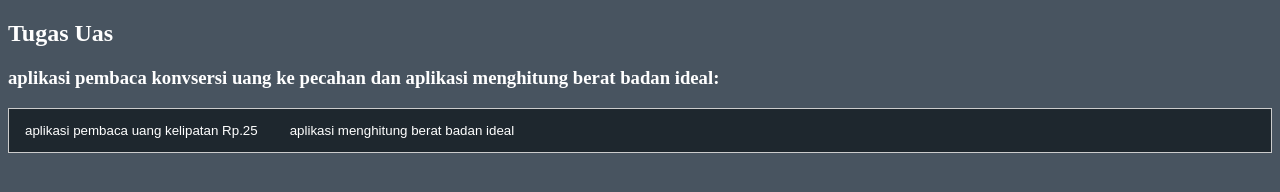
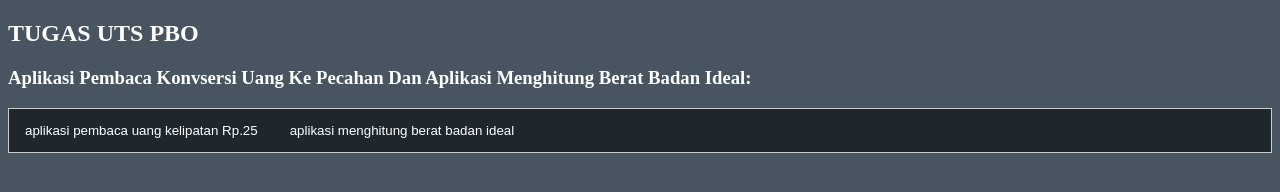
Before and after one commit to hami86/uts-pbo-fahmi, a plain HTML site: page index.html in a window 1280 px wide. Drawn offline with Linux system fonts and the light colour scheme.

Commit message:
Update index.html

```diff
--- a/index.html
+++ b/index.html
@@ -8,8 +8,8 @@
 </head>
 <body>
 
-        <h2 style="color: white;">Tugas Uas</h2>
-        <h3 style="color: white;">aplikasi pembaca konvsersi uang ke pecahan dan aplikasi menghitung berat badan ideal:</h3>
+        <h2 style="color: white;">TUGAS UTS PBO</h2>
+        <h3 style="color: white;">Aplikasi Pembaca Konvsersi Uang Ke Pecahan Dan Aplikasi Menghitung Berat Badan Ideal:</h3>
 
         <div class="tab">
           <button style="color: white;" class="tablinks" onclick="openCity(event, 'uang')">aplikasi pembaca uang kelipatan Rp.25</button>
```
